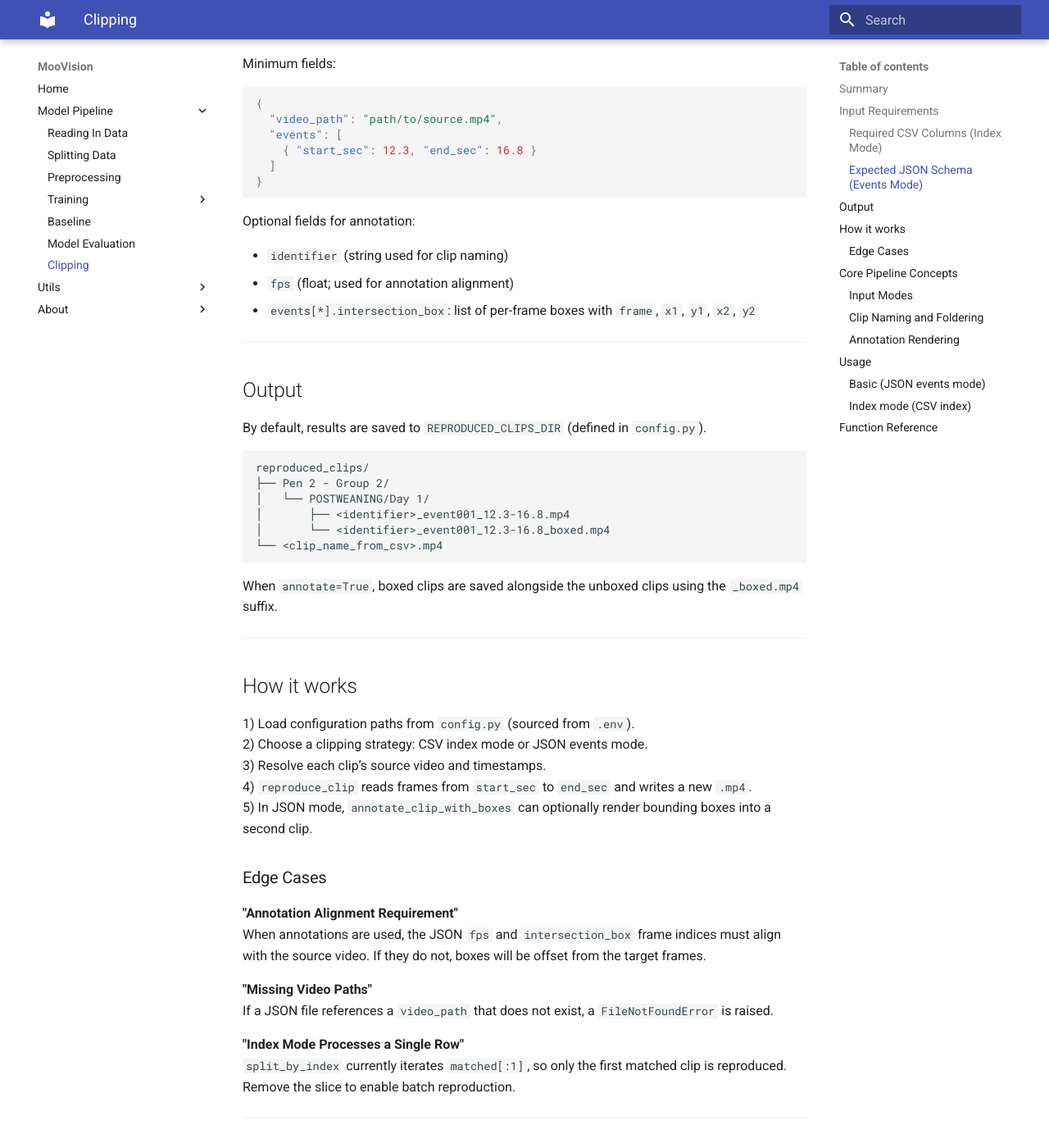
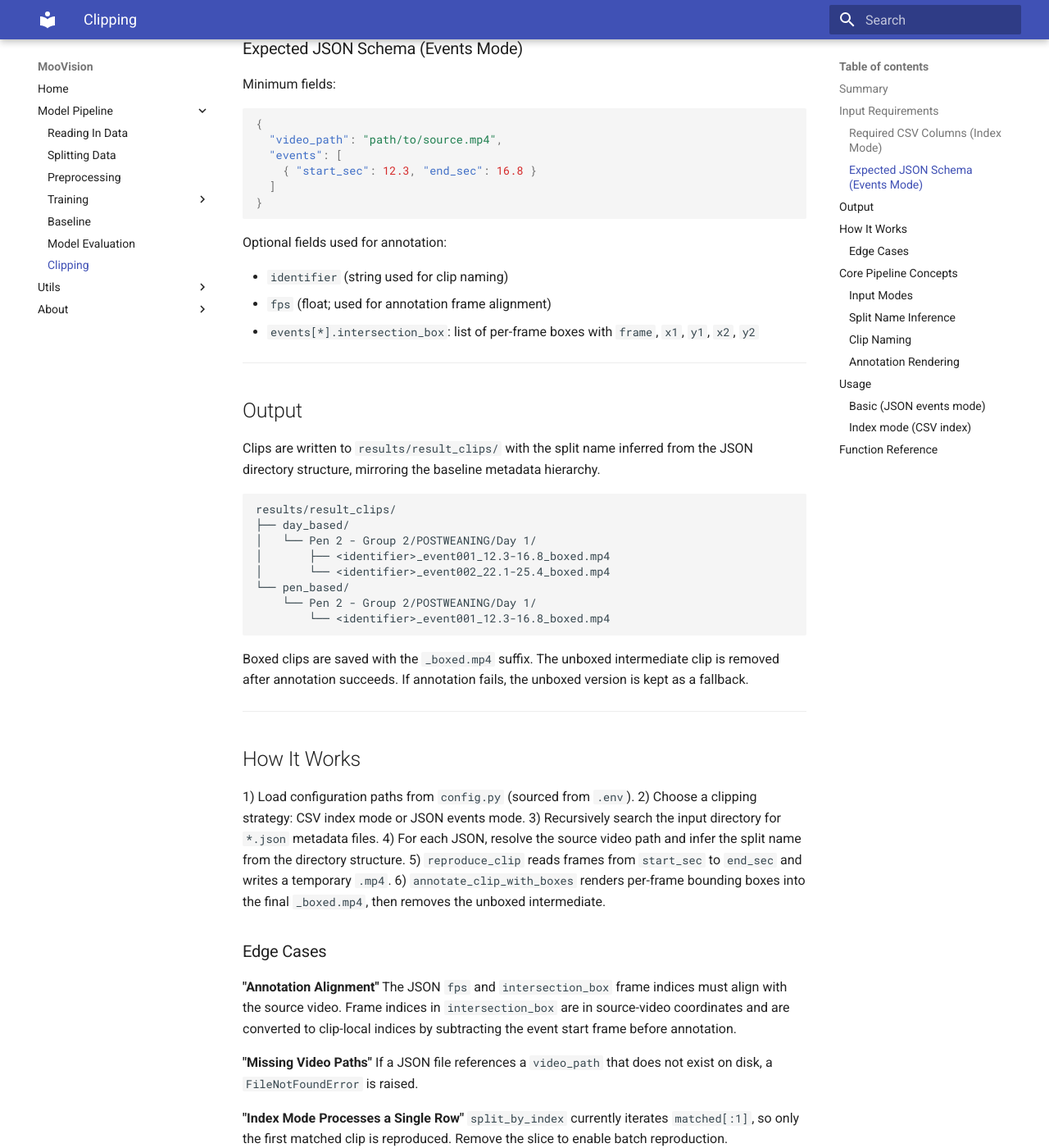
Before and after one commit to UBC-AWP/mooVision, an MkDocs documentation site: the page built from docs/Pipeline/generating_clips/clipping.md, in a window 1280 px wide and 1400 px high, scrolled down 1357 px. Shown: the whole window at 82% size. Built offline with MkDocs 1.6.1 and Material for MkDocs 9.7.7, drawn with Linux system fonts in a browser that asks for light colours; some of the changed text lies outside the part shown.

Commit message:
update clipping mkdoc

````diff
--- a/docs/Pipeline/generating_clips/clipping.md
+++ b/docs/Pipeline/generating_clips/clipping.md
@@ -1,17 +1,17 @@
 # Clipping Pipeline
 
-This page documents how to use `scripts/clipping.py` to reproduce short clips from long-form videos, either from a CSV index or from JSON event metadata produced by the baseline pipeline.
+This page documents how to use `scripts/clipping.py` to reproduce short annotated clips from long-form source videos using JSON event metadata produced by the baseline detection pipeline.
 
 ---
 
 ## Summary
 
-The clipping pipeline replays precise temporal segments from raw `.mp4` files into standalone clip files. It supports two input modes:
+The clipping pipeline replays precise temporal segments from raw `.mp4` files into standalone annotated clip files. It supports two input modes:
 
 1) **Index-based clipping**: reads a CSV index with clip start/end timestamps.
-2) **JSON events-based clipping**: reads JSON event metadata and optionally produces boxed clips with per-frame annotations.
+2) **JSON events-based clipping**: reads JSON event metadata produced by the baseline pipeline and produces boxed clips with per-frame bounding box annotations.
 
-All clips are written to the configured `REPRODUCED_CLIPS_DIR`, with names derived from either the CSV `clip_name` or a deterministic event naming scheme.
+All clips are written to `results/result_clips/`, organised by split name and source video hierarchy.
 
 ---
 
@@ -22,12 +22,12 @@
 | Format | CSV index **or** JSON events metadata |
 | Content | Clip start/end times + source video references (optionally bounding boxes) |
 
-Before running the clipping script, ensure your local workspace satisfies the following dependencies:
+Before running the clipping script, ensure your local workspace satisfies the following:
 
 - `.env` is populated with `ROOT_DIR` and `LOCAL_DIR` (used by `config.py`).
 - Source videos exist under `ROOT_DIR/raw_cross_sucking_datalog/videos`.
 - For **index mode**, `INDEX_PATH` points to a CSV index (default: `ROOT_DIR/cross_sucking_clips/all_clips_index.csv`).
-- For **JSON events mode**, JSON files exist under `LOCAL_DIR/results/metadata/baseline`.
+- For **JSON events mode**, JSON files exist under `LOCAL_DIR/results/metadata/baseline/` produced by the baseline script.
 
 ### Required CSV Columns (Index Mode)
 
@@ -52,46 +52,49 @@
 }
 ```
 
-Optional fields for annotation:
+Optional fields used for annotation:
 
 - `identifier` (string used for clip naming)
-- `fps` (float; used for annotation alignment)
+- `fps` (float; used for annotation frame alignment)
 - `events[*].intersection_box`: list of per-frame boxes with `frame`, `x1`, `y1`, `x2`, `y2`
 
 ---
 
 ## Output
 
-By default, results are saved to `REPRODUCED_CLIPS_DIR` (defined in `config.py`).
+Clips are written to `results/result_clips/` with the split name inferred from the JSON directory structure, mirroring the baseline metadata hierarchy.
 
 ```text
-reproduced_clips/
-├── Pen 2 - Group 2/
-│   └── POSTWEANING/Day 1/
-│       ├── <identifier>_event001_12.3-16.8.mp4
-│       └── <identifier>_event001_12.3-16.8_boxed.mp4
-└── <clip_name_from_csv>.mp4
+results/result_clips/
+├── day_based/
+│   └── Pen 2 - Group 2/POSTWEANING/Day 1/
+│       ├── <identifier>_event001_12.3-16.8_boxed.mp4
+│       └── <identifier>_event002_22.1-25.4_boxed.mp4
+└── pen_based/
+    └── Pen 2 - Group 2/POSTWEANING/Day 1/
+        └── <identifier>_event001_12.3-16.8_boxed.mp4
 ```
 
-When `annotate=True`, boxed clips are saved alongside the unboxed clips using the `_boxed.mp4` suffix.
+Boxed clips are saved with the `_boxed.mp4` suffix. The unboxed intermediate clip is removed after annotation succeeds. If annotation fails, the unboxed version is kept as a fallback.
 
 ---
 
-## How it works
+## How It Works
 
 1) Load configuration paths from `config.py` (sourced from `.env`).
 2) Choose a clipping strategy: CSV index mode or JSON events mode.
-3) Resolve each clip’s source video and timestamps.
-4) `reproduce_clip` reads frames from `start_sec` to `end_sec` and writes a new `.mp4`.
-5) In JSON mode, `annotate_clip_with_boxes` can optionally render bounding boxes into a second clip.
+3) Recursively search the input directory for `*.json` metadata files.
+4) For each JSON, resolve the source video path and infer the split name from the directory structure.
+5) `reproduce_clip` reads frames from `start_sec` to `end_sec` and writes a temporary `.mp4`.
+6) `annotate_clip_with_boxes` renders per-frame bounding boxes into the final `_boxed.mp4`, then removes the unboxed intermediate.
 
 ### Edge Cases
 
-**"Annotation Alignment Requirement"**
-When annotations are used, the JSON `fps` and `intersection_box` frame indices must align with the source video. If they do not, boxes will be offset from the target frames.
+**"Annotation Alignment"**
+The JSON `fps` and `intersection_box` frame indices must align with the source video. Frame indices in `intersection_box` are in source-video coordinates and are converted to clip-local indices by subtracting the event start frame before annotation.
 
 **"Missing Video Paths"**
-If a JSON file references a `video_path` that does not exist, a `FileNotFoundError` is raised.
+If a JSON file references a `video_path` that does not exist on disk, a `FileNotFoundError` is raised.
 
 **"Index Mode Processes a Single Row"**
 `split_by_index` currently iterates `matched[:1]`, so only the first matched clip is reproduced. Remove the slice to enable batch reproduction.
@@ -102,22 +105,30 @@
 
 ### Input Modes
 
-- **CSV index mode** reads the clip list from a single index and writes clips using each row’s `clip_name`.
-- **JSON events mode** reads one JSON file or a folder of JSON files, creating per-event clips and optionally boxed versions.
+- **CSV index mode** reads the clip list from a single index and writes clips using each row's `clip_name`.
+- **JSON events mode** recursively searches a directory for JSON files produced by the baseline pipeline, creating one annotated clip per event.
 
-### Clip Naming and Foldering
+### Split Name Inference
+
+In JSON events mode, the split name (e.g. `day_based`) is inferred from the JSON file's directory structure — specifically four levels up from the JSON file, matching the baseline output layout:
+
+```text
+results/metadata/baseline/<split_name>/<Pen>/<Stage>/<Day>/<file>.json
+```
+
+This split name is then prepended to the output path under `results/result_clips/`.
+
+### Clip Naming
 
 In JSON mode, clip names follow:
 
 ```text
-<identifier_stem>_event###_<start_sec>-<end_sec>.mp4
+<identifier_stem>_event###_<start_sec>-<end_sec>_boxed.mp4
 ```
-
-Clips are written into a folder derived from the source video path segment after `cross_sucking_clips/`, preserving pen/stage/day structure when available.
 
 ### Annotation Rendering
 
-`annotate_clip_with_boxes` converts **source-video frame indices** to **clip-local indices** by subtracting the event’s start frame. This keeps boxes aligned to the clipped segment.
+`annotate_clip_with_boxes` converts source-video frame indices to clip-local indices by subtracting the event's start frame, keeping boxes aligned to the clipped segment.
 
 ---
 
````
